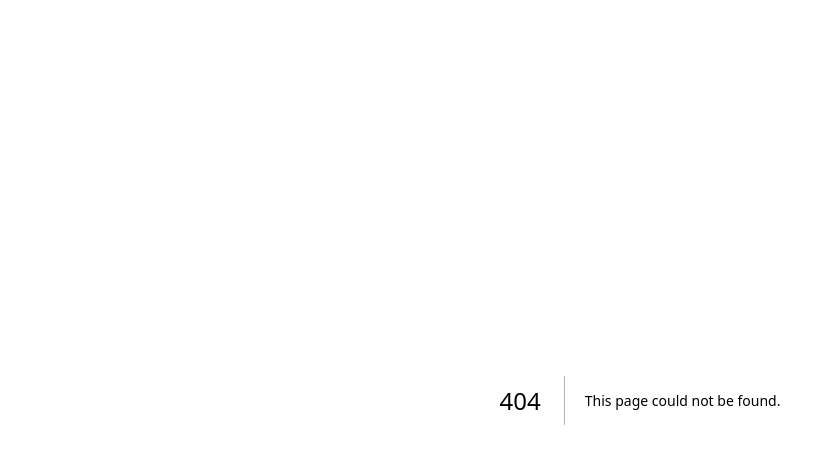
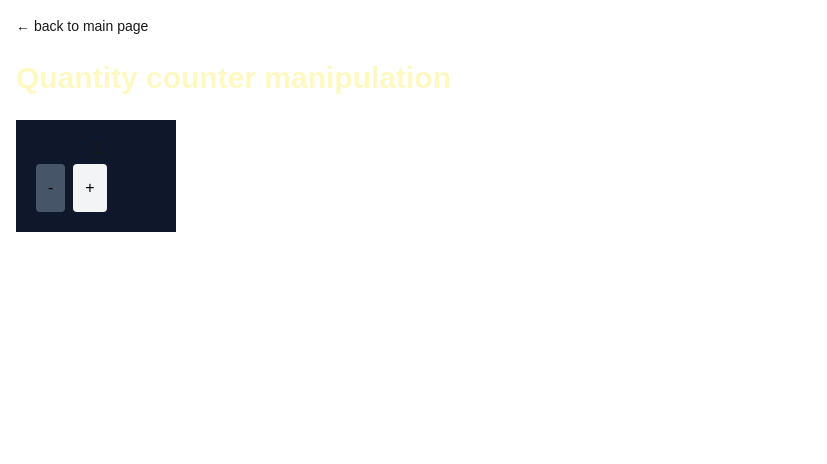
Before and after one commit to fernandocbhorta/cprg306-assignments, a Next.js app: page /week-4 in a window 1280 px wide. Before the commit this address had no page. Shown: the top 464 px of the page, without its empty margins (0-827 px from the left). Built offline with nearby package versions, Linux system fonts and the light colour scheme.

Commit message:
week-4 assignment
week 4 assignment completed. some styling added to main page h1

```diff
--- a/app/layout.js
+++ b/app/layout.js
@@ -13,8 +13,8 @@ const geistMono = localFont({
 });
 
 export const metadata = {
-  title: "Shopping List",
-  description: "Generated by create next app",
+  title: "CPRG-306 Assignments",
+  description: "Generated by create next app, modified by Fernando Horta",
 };
 
 export default function RootLayout({ children }) {
--- a/app/page.js
+++ b/app/page.js
@@ -9,10 +9,11 @@ function Week({n}) {
 export default function Page() {
     return (
       <main>
-        <h1>CPRG 306: Web Development 2 - Assignments</h1>
+        <h1 className="text-3xl p-2 m-2 font-bold text-yellow-100 text-center">CPRG 306: Web Development 2 - Assignments</h1>
         <ul>
             <Week n={2} />
             <Week n={3}/>
+            <Week n={4}/>
         </ul>
       </main>
     );
--- /dev/null
+++ b/app/week-4/new-item.js
@@ -0,0 +1,39 @@
+"use client";
+
+import { useState } from "react";
+
+export default function NewItem() {
+  const [quantity, setQuantity] = useState(1);
+
+  const increment = () => {
+    if (quantity < 20) {
+      setQuantity(quantity + 1);
+    }
+  };
+
+  const decrement = () => {
+    if (quantity > 1) {
+      setQuantity(quantity - 1);
+    }
+  };
+
+  return (
+    <div className="p-4 m-4 bg-slate-900 w-40">
+      <p className="text-center">{quantity}</p>
+      <button
+        disabled={quantity == 1}
+        className="p-3 text-black rounded m-1 hover:bg-blue-400 disabled:bg-slate-600 bg-gray-100"
+        onClick={decrement}
+      >
+        -
+      </button>
+      <button
+        disabled={quantity == 20}
+        className="p-3 text-black rounded m-1 hover:bg-blue-400 disabled:bg-slate-600 bg-gray-100"
+        onClick={increment}
+      >
+        +
+      </button>
+    </div>
+  );
+}
--- /dev/null
+++ b/app/week-4/page.js
@@ -0,0 +1,13 @@
+import NewItem from "./new-item";
+import Link from "next/link";
+
+export default function Page() {
+    return (
+
+      <main>
+        <p className="text-sm p-2 m-2"><Link href="../"> &#8592; back to main page</Link></p>
+        <h1 className="text-3xl p-2 m-2 font-bold text-yellow-100">Quantity counter manipulation</h1>
+        <NewItem />
+      </main>
+    );
+  }
```
